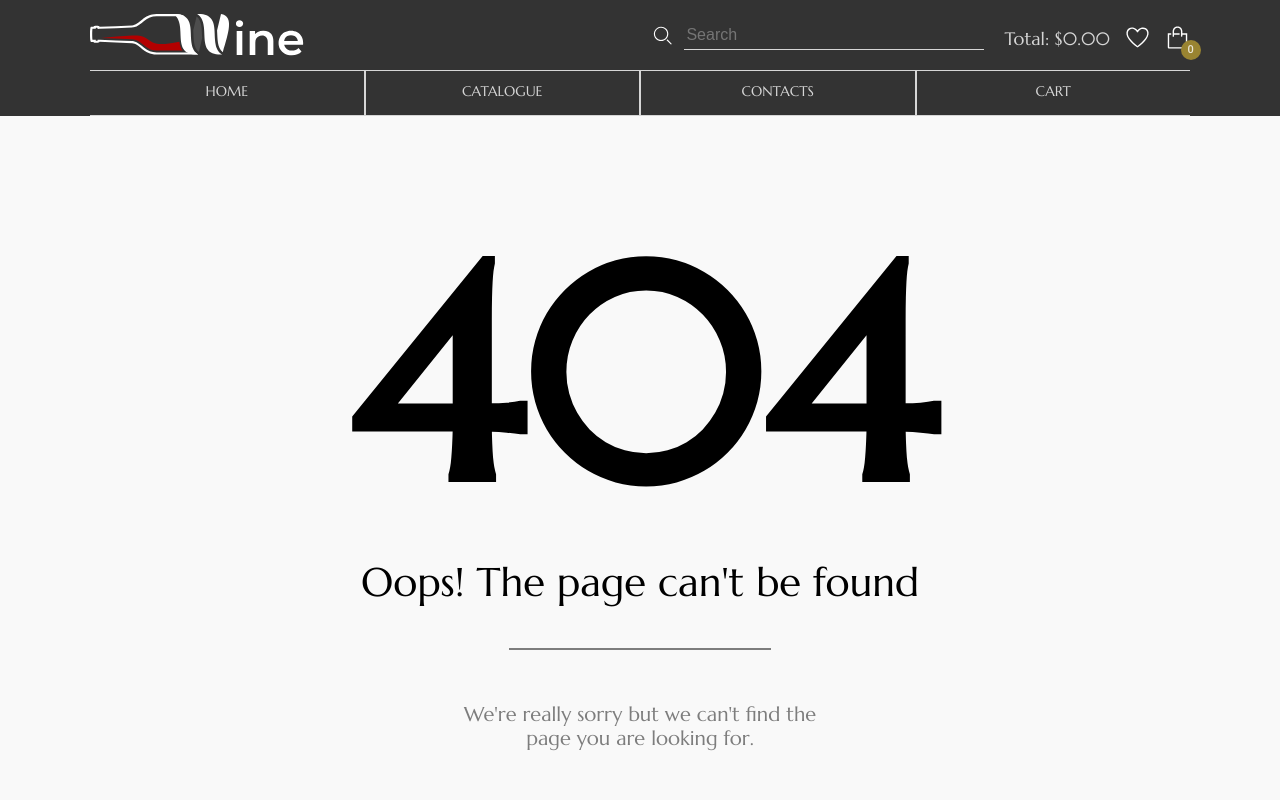
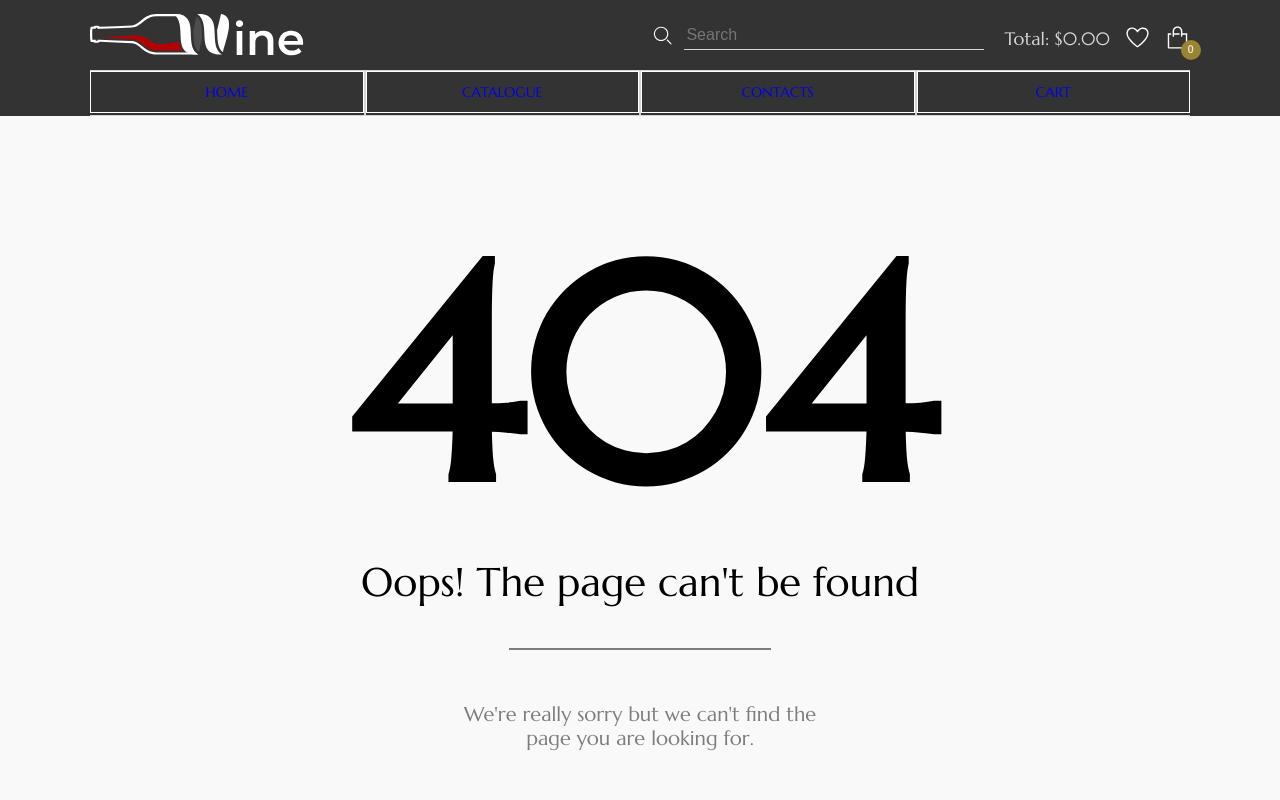
Before and after one commit to mitjasha/online-shop, a React (Create React App) app: page /404 in a window 1280 px wide. Shown: the top 800 px of the page. Built offline with nearby package versions, Linux system fonts and the light colour scheme.

Commit message:
feat: add main menu buttons

```diff
--- a/src/components/MainMenuNavigation/MainMenuNavigation.tsx
+++ b/src/components/MainMenuNavigation/MainMenuNavigation.tsx
@@ -1,14 +1,23 @@
 import React from "react";
+import Button from "../Buttons/Button/Button";
 import "./MainMenuNavigation.scss";
 
 const MainMenuNavigation: React.FC = () => {
   return (
     <nav className="nav">
       <ul className="nav__list">
-        <li className="list__item">HOME</li>
-        <li className="list__item">CATALOGUE</li>
-        <li className="list__item">CONTACTS</li>
-        <li className="list__item">CART</li>
+        <li className="list__item">
+          <Button to="/">HOME</Button>
+        </li>
+        <li className="list__item">
+          <Button to="/catalogue">CATALOGUE</Button>
+        </li>
+        <li className="list__item">
+          <Button to="/contacts">CONTACTS</Button>
+        </li>
+        <li className="list__item">
+          <Button to="/cart">CART</Button>
+        </li>
       </ul>
     </nav>
   );
```
